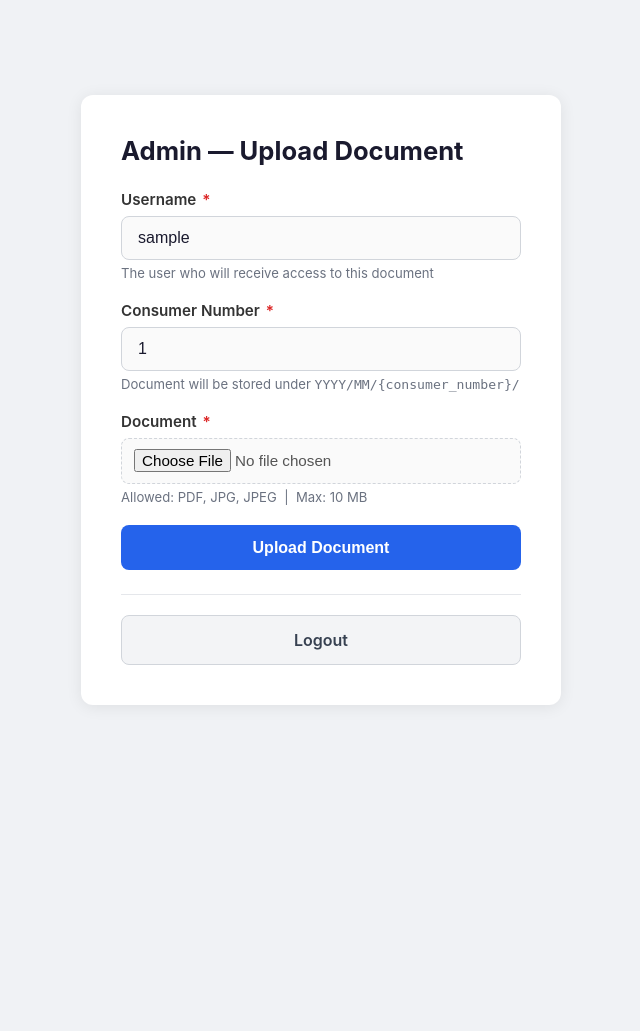
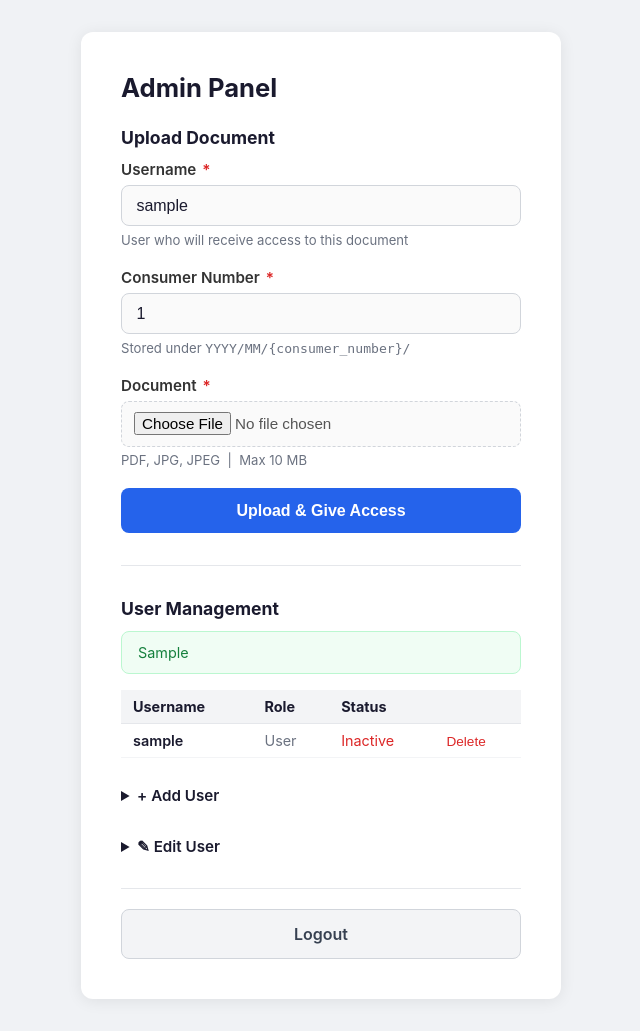
Before and after one commit to randomguy9797/project, a FastAPI app: template app/templates/admin.html in a window 1280 px wide. Shown: the whole page, without its empty margins (319-959 px from the left). Before the commit the page ends 705 px from the top, so only its background shows below. Run offline with FastAPI, Linux system fonts and the light colour scheme; the template is opened without the code that fills it: most values are stand-ins (such as "Sample title", 1, 10 or a date in 2020).

Commit message:
adding new features to admin and upload from admin

```diff
--- a/app/templates/admin.html
+++ b/app/templates/admin.html
@@ -1,63 +1,145 @@
 {% extends "base.html" %}
-{% block title %}Admin Upload — Consumer Portal{% endblock %}
+{% block title %}Admin — Consumer Portal{% endblock %}
 {% block content %}
-<div class="card" style="max-width:560px;margin:0 auto;">
-  <h1>Admin — Upload Document</h1>
+<div class="card" style="max-width:600px;margin:0 auto;">
+  <h1>Admin Panel</h1>
+
+  <!-- ── Document Upload ─────────────────────────────────────────── -->
+  <h2 style="font-size:1.1rem;margin:0 0 0.75rem;">Upload Document</h2>
 
   {% if success %}
-  <div class="alert" style="background:#f0fdf4;color:#15803d;border:1px solid #bbf7d0;margin-bottom:1.25rem;padding:0.85rem 1rem;border-radius:8px;font-size:0.95rem;">
-    {{ success }}
-  </div>
+  <div class="alert" style="background:#f0fdf4;color:#15803d;border:1px solid #bbf7d0;margin-bottom:1rem;padding:0.75rem 1rem;border-radius:8px;font-size:0.9rem;">{{ success }}</div>
   {% endif %}
-
   {% if error %}
   <div class="alert alert-error" role="alert">{{ error }}</div>
   {% endif %}
 
-  <form method="post" action="/admin" enctype="multipart/form-data" id="admin-form">
+  <form method="post" action="/admin/upload" enctype="multipart/form-data">
     <input type="hidden" name="csrf_token" value="{{ csrf_token }}" />
 
     <div class="field">
       <label for="target_username">Username <span class="required">*</span></label>
       <input type="text" id="target_username" name="target_username"
-        value="{{ target_username }}" required
+        value="{{ upload_values.get('target_username', '') }}" required
         placeholder="e.g. vijaybore"
-        style="width:100%;padding:0.75rem 1rem;font-size:1rem;border:1.5px solid #d1d5db;border-radius:8px;background:#fafafa;color:#1a1a2e;" />
-      <span class="hint">The user who will receive access to this document</span>
+        style="width:100%;padding:0.65rem 0.9rem;font-size:1rem;border:1.5px solid #d1d5db;border-radius:8px;background:#fafafa;color:#1a1a2e;" />
+      <span class="hint">User who will receive access to this document</span>
     </div>
 
     <div class="field">
       <label for="consumer_number">Consumer Number <span class="required">*</span></label>
       <input type="text" id="consumer_number" name="consumer_number"
-        value="{{ consumer_number }}" required
+        value="{{ upload_values.get('consumer_number', '') }}" required
         placeholder="e.g. 123456"
-        style="width:100%;padding:0.75rem 1rem;font-size:1rem;border:1.5px solid #d1d5db;border-radius:8px;background:#fafafa;color:#1a1a2e;" />
-      <span class="hint">Document will be stored under <code>YYYY/MM/{consumer_number}/</code></span>
+        style="width:100%;padding:0.65rem 0.9rem;font-size:1rem;border:1.5px solid #d1d5db;border-radius:8px;background:#fafafa;color:#1a1a2e;" />
+      <span class="hint">Stored under <code>YYYY/MM/{consumer_number}/</code></span>
     </div>
 
     <div class="field">
       <label for="upload_doc">Document <span class="required">*</span></label>
-      <input type="file" id="upload_doc" name="upload_doc"
-        accept=".pdf,.jpg,.jpeg" required data-max-mb="10" />
-      <span class="hint">Allowed: PDF, JPG, JPEG &nbsp;|&nbsp; Max: 10 MB</span>
+      <input type="file" id="upload_doc" name="upload_doc" accept=".pdf,.jpg,.jpeg" required />
+      <span class="hint">PDF, JPG, JPEG &nbsp;|&nbsp; Max 10 MB</span>
     </div>
 
-    <button type="submit" class="btn btn-primary">Upload Document</button>
+    <button type="submit" class="btn btn-primary">Upload &amp; Give Access</button>
   </form>
+
+  <hr style="margin:2rem 0;border:none;border-top:1px solid #e5e7eb;" />
+
+  <!-- ── User Management ─────────────────────────────────────────── -->
+  <h2 style="font-size:1.1rem;margin:0 0 0.75rem;">User Management</h2>
+
+  {% if user_success %}
+  <div class="alert" style="background:#f0fdf4;color:#15803d;border:1px solid #bbf7d0;margin-bottom:1rem;padding:0.75rem 1rem;border-radius:8px;font-size:0.9rem;">{{ user_success }}</div>
+  {% endif %}
+  {% if user_error %}
+  <div class="alert alert-error" role="alert">{{ user_error }}</div>
+  {% endif %}
+
+  <!-- Current users table -->
+  {% if users %}
+  <table style="width:100%;border-collapse:collapse;font-size:0.9rem;margin-bottom:1.25rem;">
+    <thead>
+      <tr style="background:#f3f4f6;">
+        <th style="padding:0.5rem 0.75rem;text-align:left;border-bottom:1px solid #e5e7eb;">Username</th>
+        <th style="padding:0.5rem 0.75rem;text-align:left;border-bottom:1px solid #e5e7eb;">Role</th>
+        <th style="padding:0.5rem 0.75rem;text-align:left;border-bottom:1px solid #e5e7eb;">Status</th>
+        <th style="padding:0.5rem 0.75rem;border-bottom:1px solid #e5e7eb;"></th>
+      </tr>
+    </thead>
+    <tbody>
+      {% for u in users %}
+      <tr style="border-bottom:1px solid #f3f4f6;">
+        <td style="padding:0.5rem 0.75rem;font-weight:600;">{{ u.username }}</td>
+        <td style="padding:0.5rem 0.75rem;color:#6b7280;">{{ "Admin" if u.is_admin else "User" }}</td>
+        <td style="padding:0.5rem 0.75rem;">
+          <span style="color:{% if u.is_active %}#16a34a{% else %}#dc2626{% endif %};">
+            {{ "Active" if u.is_active else "Inactive" }}
+          </span>
+        </td>
+        <td style="padding:0.5rem 0.75rem;">
+          <form method="post" action="/admin/user/delete" style="display:inline;"
+            onsubmit="return confirm('Delete user {{ u.username }}?');">
+            <input type="hidden" name="csrf_token" value="{{ csrf_token }}" />
+            <input type="hidden" name="del_username" value="{{ u.username }}" />
+            <button type="submit" style="background:none;border:none;color:#dc2626;cursor:pointer;font-size:0.85rem;padding:0;">Delete</button>
+          </form>
+        </td>
+      </tr>
+      {% endfor %}
+    </tbody>
+  </table>
+  {% endif %}
+
+  <!-- Add user -->
+  <details style="margin-bottom:1rem;">
+    <summary style="cursor:pointer;font-weight:600;font-size:0.95rem;padding:0.5rem 0;">&#43; Add User</summary>
+    <form method="post" action="/admin/user/add" style="margin-top:0.75rem;">
+      <input type="hidden" name="csrf_token" value="{{ csrf_token }}" />
+      <div class="field">
+        <label>Username <span class="required">*</span></label>
+        <input type="text" name="new_username" required
+          style="width:100%;padding:0.65rem 0.9rem;font-size:1rem;border:1.5px solid #d1d5db;border-radius:8px;background:#fafafa;color:#1a1a2e;" />
+      </div>
+      <div class="field">
+        <label>Password <span class="required">*</span></label>
+        <input type="password" name="new_password" required
+          style="width:100%;padding:0.65rem 0.9rem;font-size:1rem;border:1.5px solid #d1d5db;border-radius:8px;background:#fafafa;color:#1a1a2e;" />
+      </div>
+      <div class="field" style="display:flex;align-items:center;gap:0.5rem;">
+        <input type="checkbox" id="new_is_admin" name="new_is_admin" value="1" style="width:auto;" />
+        <label for="new_is_admin" style="margin:0;">Admin privileges</label>
+      </div>
+      <button type="submit" class="btn btn-primary" style="margin-top:0.5rem;">Add User</button>
+    </form>
+  </details>
+
+  <!-- Edit user -->
+  <details style="margin-bottom:1rem;">
+    <summary style="cursor:pointer;font-weight:600;font-size:0.95rem;padding:0.5rem 0;">&#9998; Edit User</summary>
+    <form method="post" action="/admin/user/edit" style="margin-top:0.75rem;">
+      <input type="hidden" name="csrf_token" value="{{ csrf_token }}" />
+      <div class="field">
+        <label>Current Username <span class="required">*</span></label>
+        <input type="text" name="edit_username" required
+          style="width:100%;padding:0.65rem 0.9rem;font-size:1rem;border:1.5px solid #d1d5db;border-radius:8px;background:#fafafa;color:#1a1a2e;" />
+      </div>
+      <div class="field">
+        <label>New Username <span style="color:#6b7280;font-size:0.85rem;">(leave blank to keep)</span></label>
+        <input type="text" name="edit_new_username"
+          style="width:100%;padding:0.65rem 0.9rem;font-size:1rem;border:1.5px solid #d1d5db;border-radius:8px;background:#fafafa;color:#1a1a2e;" />
+      </div>
+      <div class="field">
+        <label>New Password <span style="color:#6b7280;font-size:0.85rem;">(leave blank to keep)</span></label>
+        <input type="password" name="edit_new_password"
+          style="width:100%;padding:0.65rem 0.9rem;font-size:1rem;border:1.5px solid #d1d5db;border-radius:8px;background:#fafafa;color:#1a1a2e;" />
+      </div>
+      <button type="submit" class="btn btn-primary" style="margin-top:0.5rem;">Save Changes</button>
+    </form>
+  </details>
 
   <div class="logout-section">
     <a href="/logout" class="btn btn-secondary" style="display:block;text-align:center;">Logout</a>
   </div>
 </div>
-
-<script>
-  document.getElementById('admin-form').addEventListener('submit', function(e) {
-    var inp = document.getElementById('upload_doc');
-    if (inp.files.length > 0 && inp.files[0].size > 10 * 1024 * 1024) {
-      e.preventDefault();
-      alert('File exceeds 10 MB. Please choose a smaller file.');
-      inp.focus();
-    }
-  });
-</script>
 {% endblock %}
--- a/users.json
+++ b/users.json
@@ -16,5 +16,11 @@
     "password_hash": "$argon2id$v=19$m=65536,t=3,p=4$EvLlHIOazpPn8KpBCcIB1A$vgnjG2kZFATOhpt9AYoAT3bUzrMg4HznDmR1hydB/PU",
     "is_active": true,
     "is_admin": false
+  },
+  {
+    "username": "Shrinikka1",
+    "password_hash": "$argon2id$v=19$m=65536,t=3,p=4$yFB1gvMd3LKiYaStx3s+8Q$GAwjJ9CNrcZ9bl/nirjFgEsmVOIDJNUXMDLljaSC8s4",
+    "is_active": true,
+    "is_admin": false
   }
 ]
```
Also changed, not shown: admin_docs.json (+5 -5 lines), app/routes/admin.py (+122 -47 lines), app/user_store.py (+15 -30 lines).
